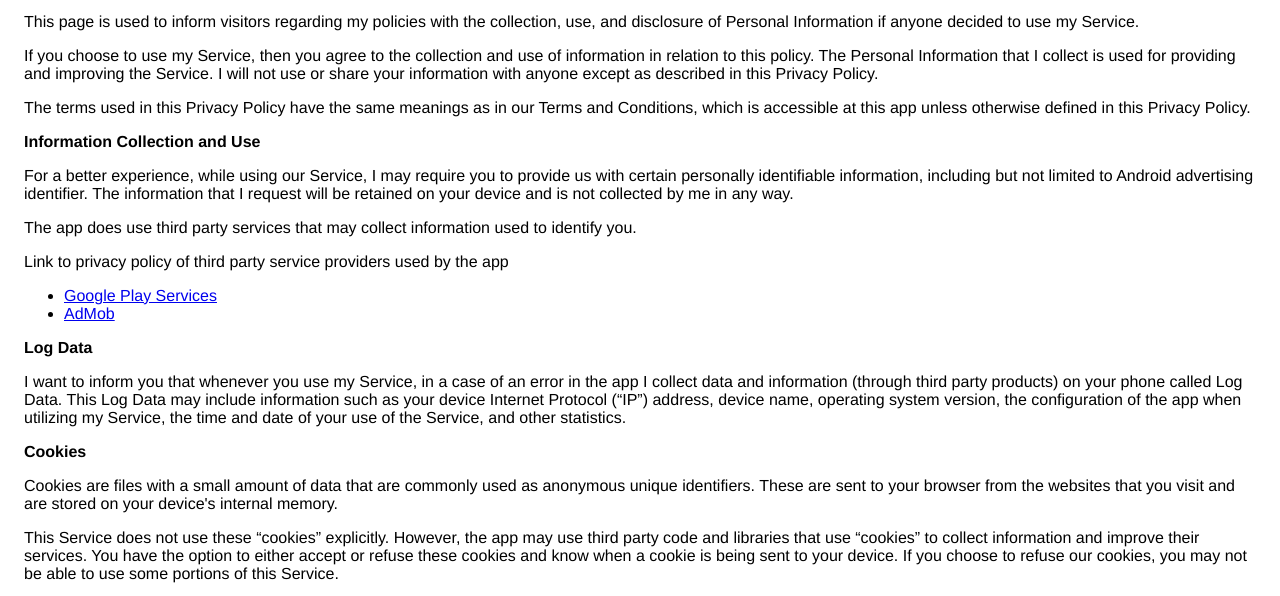
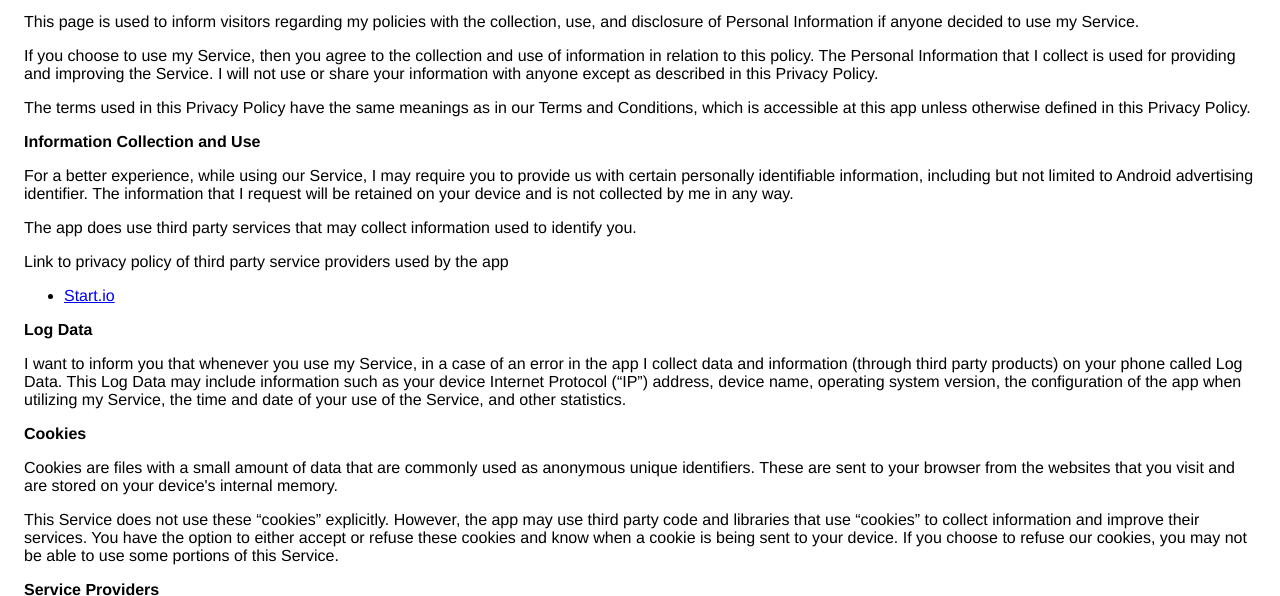
Before and after one commit to valesios/valesios.github.io, a plain HTML site: page pp.html in a window 1280 px wide. Shown: the part 113-709 px from the top of the page. Drawn offline with Linux system fonts and the light colour scheme.

Commit message:
Update pp.html

```diff
--- a/pp.html
+++ b/pp.html
@@ -19,7 +19,11 @@
                     accessible at this app unless otherwise defined in this Privacy Policy.
                   </p> <p><strong>Information Collection and Use</strong></p> <p>For a better experience, while using our Service, I may require you to provide us with certain
                     personally identifiable information, including but not limited to Android advertising identifier. The information that I request will be retained on your device and is not collected by me in any way.
-                  </p> <p>The app does use third party services that may collect information used to identify you.</p> <div><p>Link to privacy policy of third party service providers used by the app</p> <ul><li><a href="https://www.google.com/policies/privacy/" target="_blank">Google Play Services</a></li><li><a href="https://support.google.com/admob/answer/6128543?hl=en" target="_blank">AdMob</a></li></ul></div> <p><strong>Log Data</strong></p> <p> I want to inform you that whenever you use my Service, in a case of
+                  </p> <p>The app does use third party services that may collect information used to identify you.</p> <div><p>Link to privacy policy of third party service providers used by the app</p>
+        <ul>
+            <li><a href="https://www.start.io" target="_blank">Start.io</a></li>
+        </ul>
+        </div> <p><strong>Log Data</strong></p> <p> I want to inform you that whenever you use my Service, in a case of
                     an error in the app I collect data and information (through third party products) on your phone
                     called Log Data. This Log Data may include information such as your device Internet Protocol (“IP”) address,
                     device name, operating system version, the configuration of the app when utilizing my Service,
```
